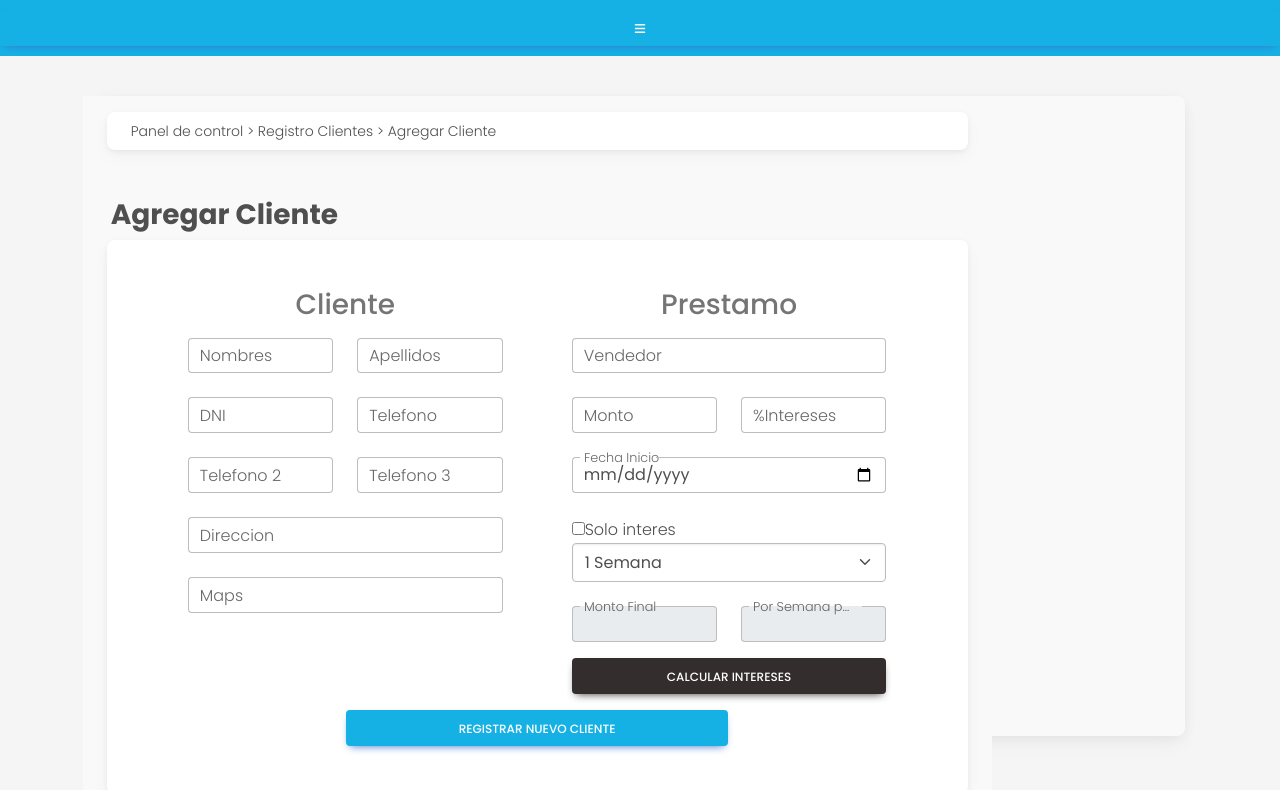
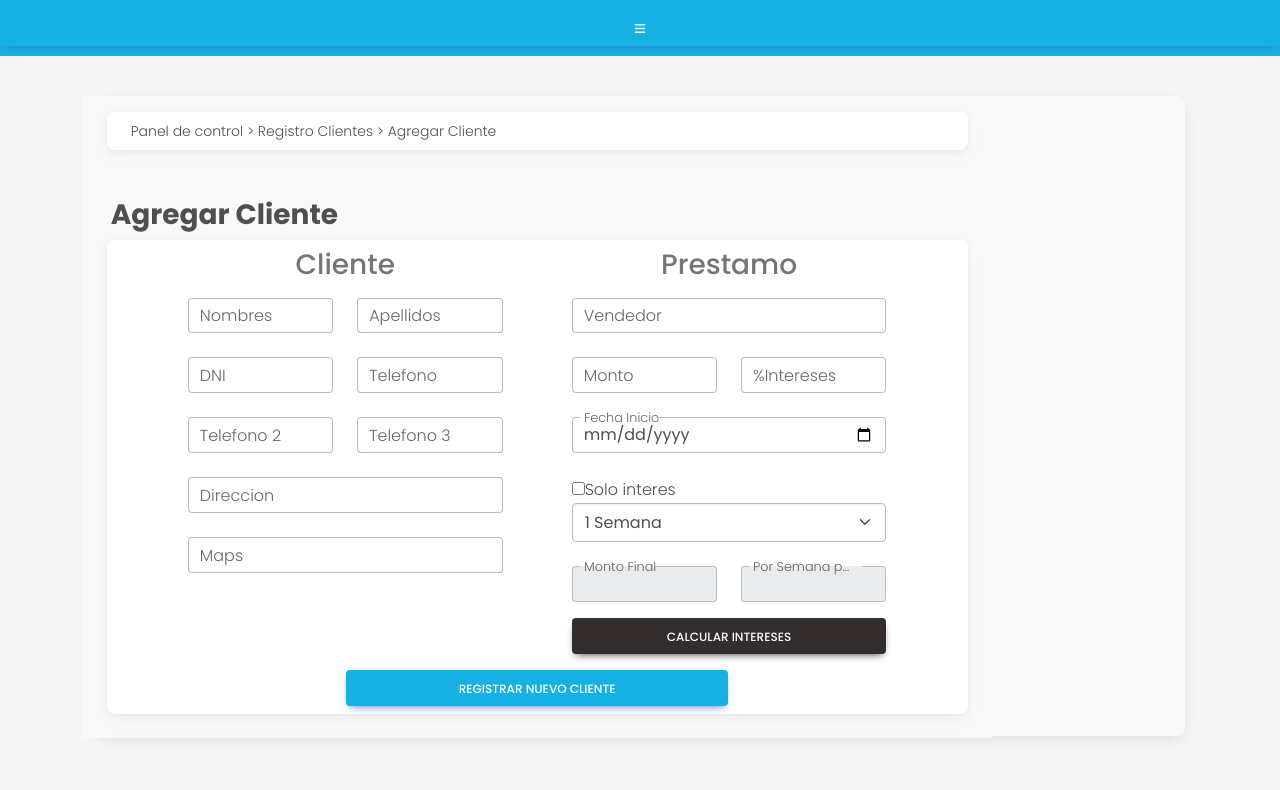
Before and after one commit to Gonzalo040903/sistemafinanciero, a React (Create React App) app in the folder front/: page /agregar-cliente in a window 1280 px wide. Shown: the top 790 px of the page. Built offline with nearby package versions, Linux system fonts and the light colour scheme; sample sign-in values are in the browser's storage.

Commit message:
arreglado pagina agregar cliente

```diff
--- a/front/src/componentes/agregarcliente/agregarcliente.jsx
+++ b/front/src/componentes/agregarcliente/agregarcliente.jsx
@@ -254,7 +254,7 @@ export function Agregarcliente() {
                                 onSubmit={submitCliente}
                             >
                                 {formik => (
-                                    <Form className="p-5 mx-4 mt-0 px-4 rounded-5 shadow-3 mb-4 row" id="formulario">
+                                    <Form className="p-2 mx-4 mt-0 px-4 rounded-5 shadow-3 mb-4 row" id="formulario">
                                         <div className="col-md-12 col-lg-5">
                                             <h3 className="text-center text-muted mb-3">Cliente</h3>
                                             <MDBRow>
--- a/front/src/componentes/panel/panelControl.jsx
+++ b/front/src/componentes/panel/panelControl.jsx
@@ -34,7 +34,7 @@ export function PanelControl() {
         // Llamada a la API para obtener clientes
         const fetchClientes = async () => {
             try {
-                const response = await axios.get(`${apiUrl}/api/clientes`);
+                const response = await axios.get(`http://localhost:3001/api/clientes`);
                 setClientes(response.data);
             } catch (error) {
                 console.error("Error al obtener los clientes:", error);
```
